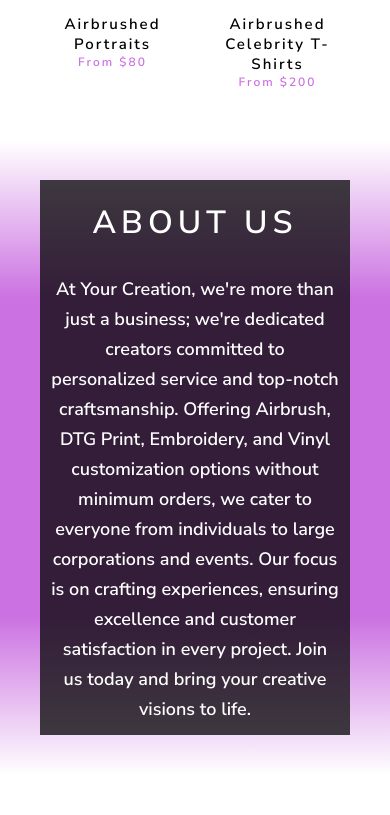
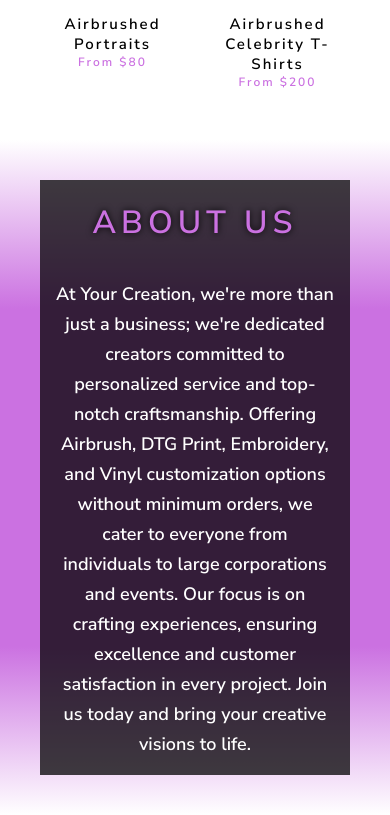
Before and after one commit to GilbertoRod/yourcreation, a React (Create React App) app: page / in a window 390 px wide. Shown: the part 1424-2239 px from the top of the page. Before the commit the page ends 2199 px from the top, so only its background shows below. Built offline with nearby package versions, Linux system fonts and the light colour scheme; a web font is replaced by a local one.

Commit message:
color fix

```diff
--- a/src/pages/Home/Home.css
+++ b/src/pages/Home/Home.css
@@ -148,6 +148,8 @@
 .about-box h1{
   letter-spacing: 5px;
   padding: 20px;
+  color: var(--primary-color);
+  text-shadow: 0px 0px 7px rgb(0, 0, 0);
 }
 .about-box p{
   line-height: 30px;
@@ -160,7 +162,7 @@
   }
   .about-box p{
     line-height: 30px;
-    padding: 10px;
+    padding: 15px;
     font-size: 18px;
   }
 
```
